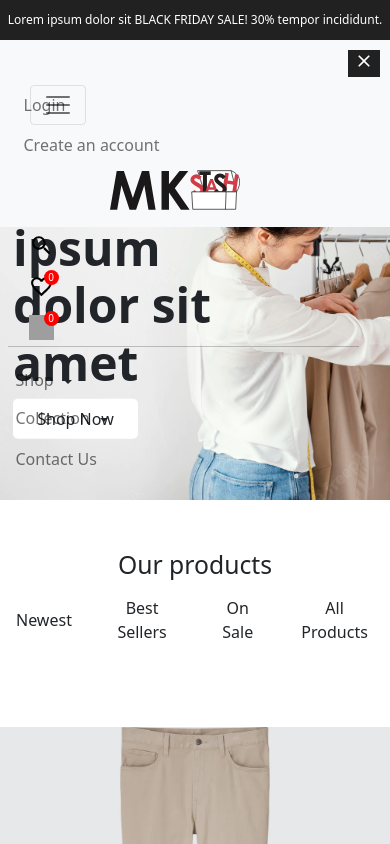
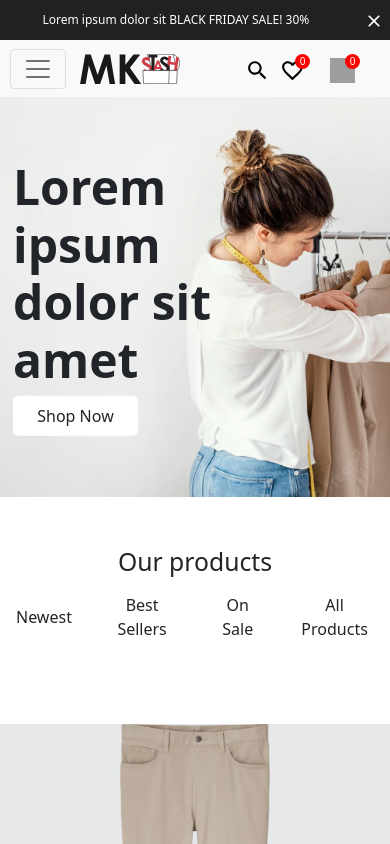
Before and after one commit to colinaluke/MKStash-Integration, a Next.js app in the folder mkstash/: page / in a window 390 px wide. Shown: the top 844 px of the page. Built offline with nearby package versions, Linux system fonts and the light colour scheme; grey boxes are pictures that could not be loaded.

Commit message:
fixed responsiveness of footer and header for different devices

```diff
--- a/mkstash/components/Banner.js
+++ b/mkstash/components/Banner.js
@@ -5,7 +5,7 @@ const Banner = ({ setShowBanner, text }) => {
     return (
         <div className={ styles.banner }>
             <p>
-                <span> { text } </span>
+                <span className={styles.textBox}> {text} </span>
                 <button className={ styles.bannerBtn }>
                     <Image src="/images/x.svg" height={20} width={20} onClick={() => setShowBanner(false)} />
                 </button>
--- a/mkstash/components/Navbar.js
+++ b/mkstash/components/Navbar.js
@@ -38,11 +38,15 @@ const NavBar = () => {
         return () => window.removeEventListener("scroll", handleScroll);
     });
 
-    const [windowWidth, setWindowWidth] = useState(992);
+    const [windowWidth, setWindowWidth] = useState(0);
     const handleWinWidth = () => {
         console.log(window.innerWidth);
         setWindowWidth(window.innerWidth);
     }
+
+    useEffect(() => {
+        setWindowWidth(window.innerWidth)
+    }, []);
 
     useEffect(() => {
         window.addEventListener("resize", handleWinWidth)
--- a/mkstash/styles/Footer.module.css
+++ b/mkstash/styles/Footer.module.css
@@ -71,3 +71,29 @@
         margin-top: 40px;
     }
 }
+
+@media only screen and (max-width: 820px) {
+    .contact {
+        padding-left: 200px;
+    }
+
+    .company {
+        margin: 0px;
+    }
+}
+
+@media only screen and (max-width: 1368px) {
+    .company {
+        margin: 0px;
+    }
+
+    .contact {
+        padding-left: 200px;
+    }
+}
+
+@media only screen and (max-width: 720px) {
+    .contact {
+        padding-left: 0px;
+    }
+}
--- a/mkstash/styles/Navbar.module.css
+++ b/mkstash/styles/Navbar.module.css
@@ -15,7 +15,6 @@
     background-color: rgb(33, 33, 33);
     border: none;
     float: right;
-    margin-right: 10px;
     margin-top: 10px;
 }
 
@@ -209,6 +208,21 @@
    margin-left: auto;
 }
 
+.textBox {
+    display: inline-block;
+    max-width: 90%;
+    margin: 0px;
+    text-align: left;
+    padding-left: 10px;
+}
+
+@media only screen and (min-width: 280px) {
+    .textBox {
+        padding: 0px;
+        max-width: 70%;
+    }
+}
+
 @media only screen and (max-width: 600px) {
     .navbar {
         width: 100%;
@@ -305,6 +319,13 @@
     }
 }
 
+@media only screen and (min-width: 820px) {
+    .textBox {
+        text-align: center;
+        padding: 0px;
+    }
+}
+
 @media only screen and (min-width: 992px) {
     .navbar {
         width: 80%;
```
Also changed, not shown: mkstash/components/Category.js (line endings or trailing spaces).
